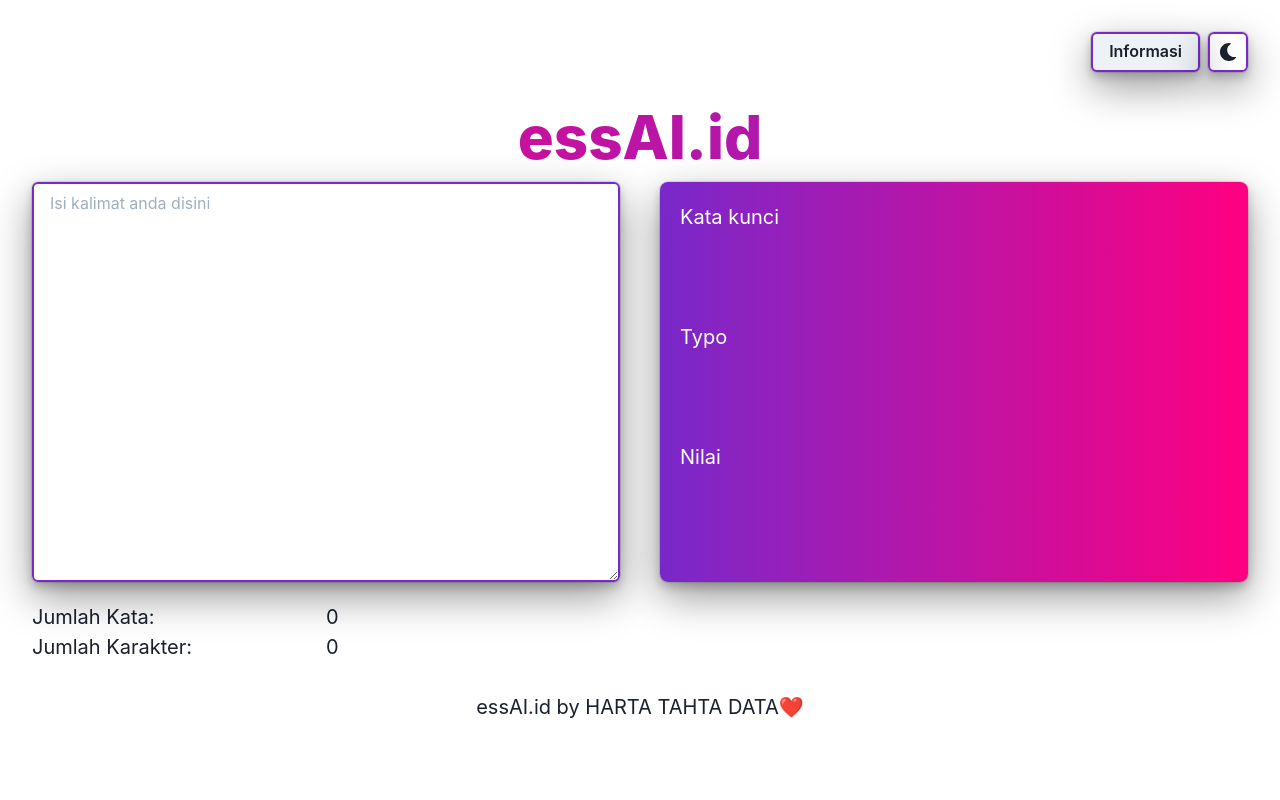
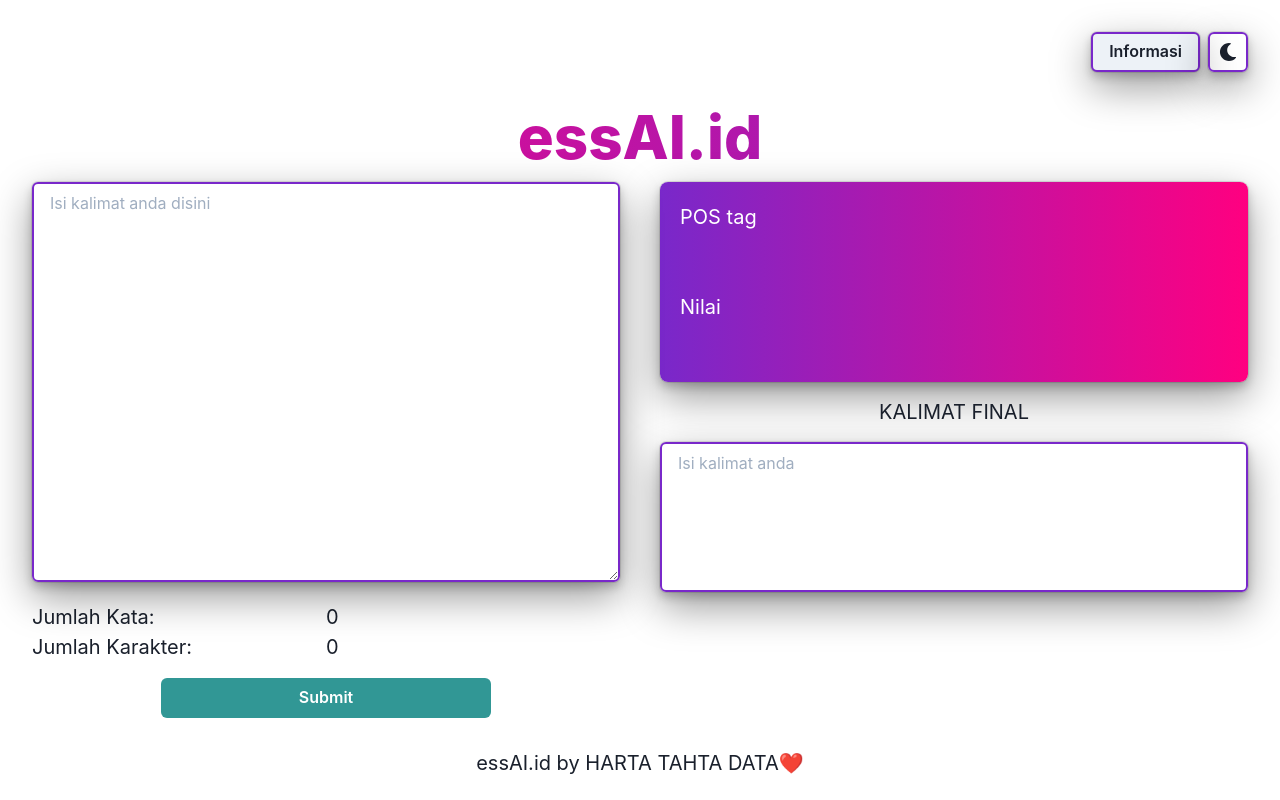
Before and after one commit to neodroid/HTD-Compfest-Front-End, a React (Create React App) app: page / in a window 1280 px wide. Built offline with nearby package versions, Linux system fonts and the light colour scheme.

Commit message:
fetch API

```diff
--- a/package.json
+++ b/package.json
@@ -9,6 +9,8 @@
     "@testing-library/jest-dom": "^5.9.0",
     "@testing-library/react": "^10.2.1",
     "@testing-library/user-event": "^12.0.2",
+    "axios": "^0.21.1",
+    "formik": "^2.2.9",
     "framer-motion": "^4.0.0",
     "react": "^17.0.2",
     "react-dom": "^17.0.2",
--- a/src/App.js
+++ b/src/App.js
@@ -1,4 +1,4 @@
-import React from 'react';
+import React, { useEffect } from 'react';
 import {
   ChakraProvider,
   Box,
@@ -18,23 +18,36 @@ import {
   Image,
   Button,
   useDisclosure,
+  useColorModeValue,
 } from '@chakra-ui/react';
+
+import { Formik, Form } from 'formik';
 import { ColorModeSwitcher } from './ColorModeSwitcher';
-import Fonts from './fonts';
-// import theme from './theme';
-
-import book from './img/book2.png';
-import book2 from './img/pencil.png';
 
 function App() {
   const { isOpen, onOpen, onClose } = useDisclosure();
-  const [value, setValue] = React.useState('');
+  const [kalimat, setKalimat] = React.useState('');
   const [wordCount, setWordCount] = React.useState(0);
   const [charCount, setCharCount] = React.useState(0);
+  const [isSubmitting, setSubmitting] = React.useState(false);
+  const [essai, setEssai] = React.useState(null);
+  const [tag, setTag] = React.useState([]);
+  const [typo, setTypo] = React.useState([]);
+  const [word, setWord] = React.useState([]);
+  const [grammar, setGrammar] = React.useState([]);
+  const [final, setFinal] = React.useState(null);
+
+  // {
+  //   typo: '',
+  //   word_checker: '',
+  //   pos_tagger: '',
+  //   grammar_checker: '',
+  //   kalimat_final: '',
+  // }
 
   const handleInputChange = e => {
     const inputValue = e.target.value;
-    setValue(inputValue);
+    setKalimat(inputValue);
     const countWords = count => {
       if (count.length === 0) {
         return 0;
@@ -48,6 +61,41 @@ function App() {
     setWordCount(countWords(inputValue));
     setCharCount(inputValue.length);
   };
+
+  var formdata = new FormData();
+
+  async function fetchKalimatJSON() {
+    formdata.append('text', kalimat);
+    const response = await fetch('https://trialessaiapi.herokuapp.com/check', {
+      method: 'POST',
+      body: formdata,
+    });
+    const kalimat_backend = await response.json();
+    return kalimat_backend;
+  }
+
+  const diClick = () => {
+    setSubmitting(true);
+    fetchKalimatJSON()
+      .then(kalimat_backend => {
+        setEssai(kalimat_backend); // fetched movies
+        console.log(essai);
+
+        setSubmitting(false);
+      })
+      .catch(error => {
+        console.log(error);
+        alert(error);
+        setSubmitting(false);
+      });
+  };
+
+  const listItems = tag.map(number => <Text mr="2">{number + ''}</Text>);
+
+  useEffect(() => {
+    essai ? setTag(essai.pos_tagger) : setTag([]);
+    essai ? setFinal(essai.kalimat_final) : setFinal([]);
+  }, [essai]);
 
   return (
     <ChakraProvider theme={theme}>
@@ -65,7 +113,6 @@ function App() {
             </Button>
             <ColorModeSwitcher />
           </Flex>
-
           <Box>
             <Text
               bgGradient="linear(to-l, #7928CA,#FF0080)"
@@ -76,7 +123,6 @@ function App() {
               essAI.id
             </Text>
           </Box>
-
           <Modal
             isOpen={isOpen}
             onClose={onClose}
@@ -121,7 +167,7 @@ function App() {
                 type="whiteAlpha"
                 h="400"
                 borderColor="#7928CA"
-                value={value}
+                value={kalimat}
                 onChange={handleInputChange}
                 boxShadow="dark-lg"
               />
@@ -131,10 +177,24 @@ function App() {
                 <Text>Jumlah Karakter:</Text>
                 <Text>{charCount}</Text>
               </SimpleGrid>
+              <Button
+                mt={4}
+                colorScheme="teal"
+                // type="submit"
+                onClick={() => {
+                  diClick();
+                }}
+                alignSelf="center"
+                w="330px"
+                isLoading={isSubmitting}
+              >
+                Submit
+              </Button>
             </Box>
+            <Box>
               <SimpleGrid
                 w="100%"
-              h="400"
+                h="200"
                 bgGradient="linear(to-r, #7928CA, #FF0080)"
                 borderRadius="lg"
                 px="5"
@@ -149,17 +209,23 @@ function App() {
                     fontWeight="400"
                     color="white"
                   >
-                  Kata kunci
+                    POS tag
                   </Box>
-                <Box
+                  <Flex maxW="100%">{listItems}</Flex>
+
+                  {/* <Box
                     h="50px"
                     borderRadius="lg"
                     textAlign="left"
                     fontWeight="400"
                     color="white"
                   >
-                  Typo
+                    Kalimat Final
                   </Box>
+
+                  <Flex>
+                    <Text>{final}</Text>
+                  </Flex> */}
                   <Box
                     h="50px"
                     borderRadius="lg"
@@ -171,8 +237,32 @@ function App() {
                   </Box>
                 </>
               </SimpleGrid>
-          </SimpleGrid>
-
+              <Text
+                // bgGradient="linear(to-l, #7928CA,#FF0080)"
+                // bgClip="text"
+                // fontSize="6xl"
+                // fontWeight="BOLD"
+                mt="15px"
+              >
+                KALIMAT FINAL
+              </Text>
+              <Textarea
+                mt="15px"
+                focusBorderColor="#FF0080"
+                border="2px"
+                placeholder="Isi kalimat anda"
+                type="whiteAlpha"
+                // h="400"
+                // bg="white"
+                h="150px"
+                // maxH="400px"
+                borderColor="#7928CA"
+                boxShadow="dark-lg"
+                value={final}
+                resize="none"
+              />
+            </Box>
+          </SimpleGrid>{' '}
           <Text mt="30">essAI.id by HARTA TAHTA DATA❤️</Text>
         </Grid>
       </Box>
```
Also changed, not shown: 1 other file (tests, documents, lock files or other folders). Lines whose indentation alone changed are shown as unchanged.
